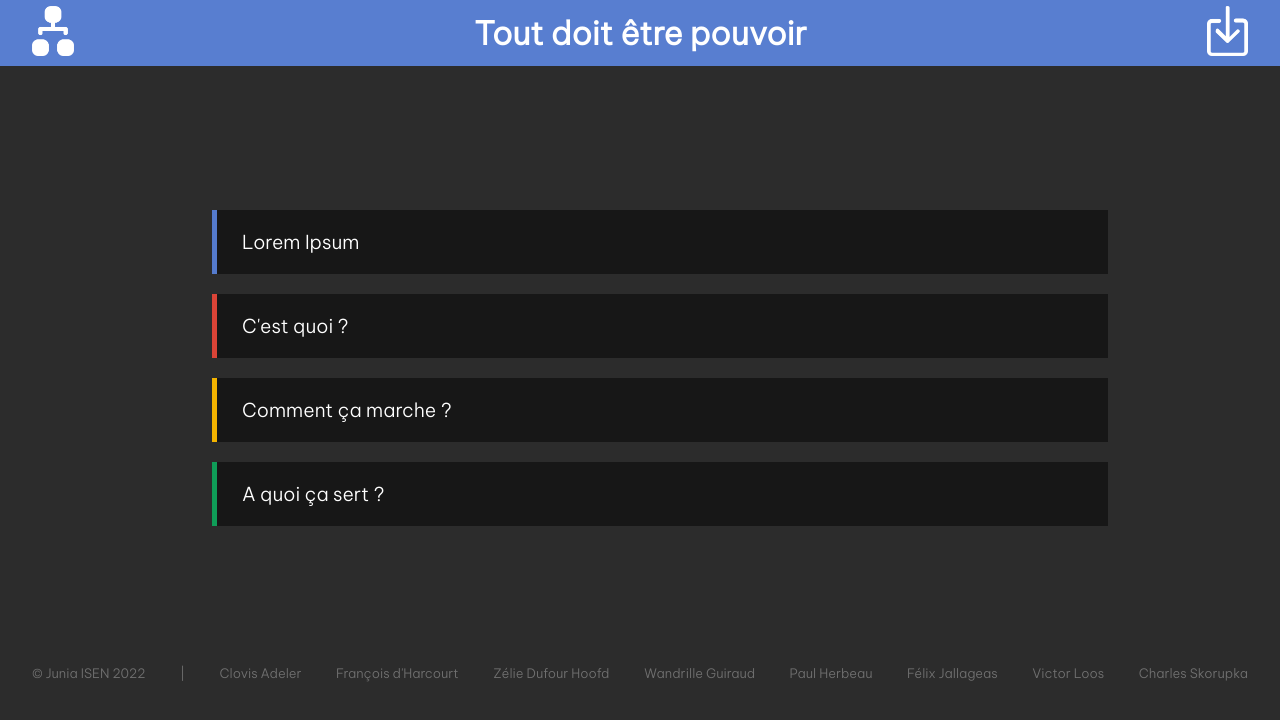
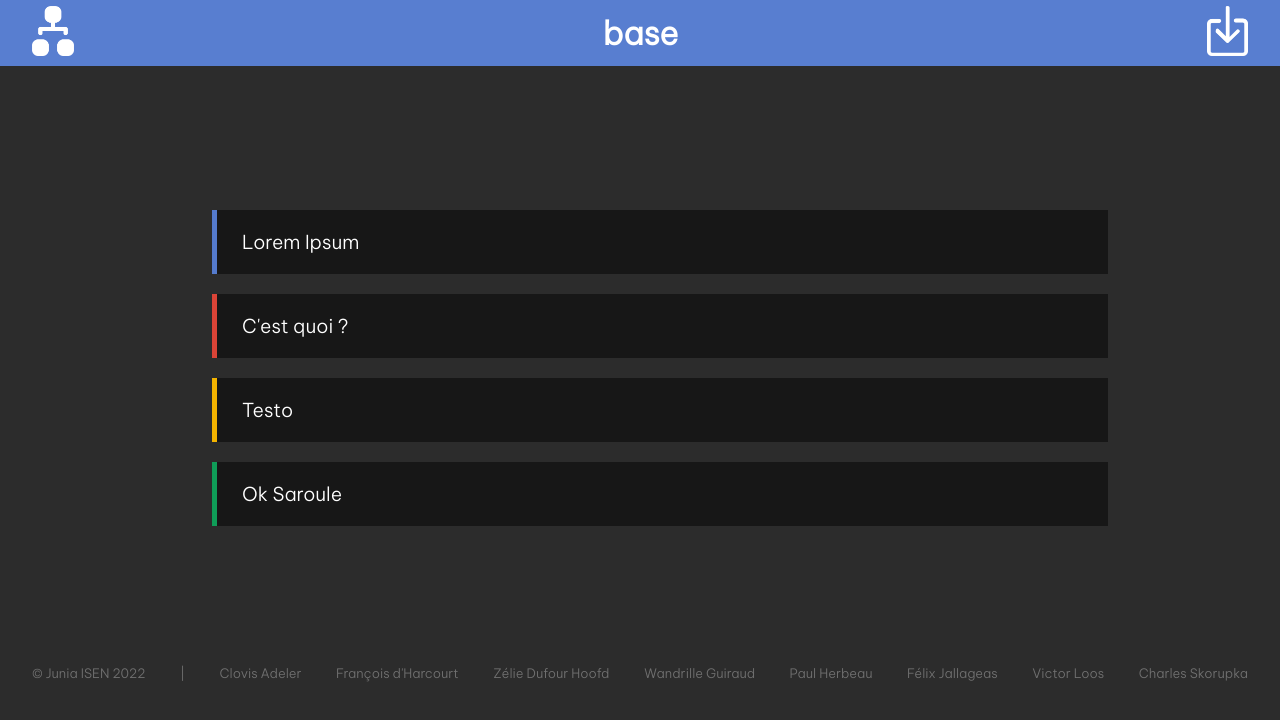
Before and after one commit to Victor-Loos/MmToHtml, a plain HTML site: page annex/pages/accueil.html in a window 1280 px wide. Drawn offline with Linux system fonts and the light colour scheme.

Commit message:
Js-Titles

```diff
--- a/annex/pages/accueil.html
+++ b/annex/pages/accueil.html
@@ -22,7 +22,7 @@
             </div>
             <div class="m-center">
                 <a class="blanc" href="#">
-                    <h1 class="Note-Title">Tout doit être pouvoir</h1>
+                    <h1 class="Note-Title" id="MindMapTitre">Tout doit être pouvoir</h1>
                 </a>
             </div>
             <div class="upload">
@@ -35,7 +35,7 @@
     </header>
 
     <div class="Titre">
-        <ul>
+        <ul id="Liste1">
             <li class="Front">Lorem Ipsum
                 <ul>
                     <li id="hid">Comment ça marche ?</li>
@@ -49,26 +49,10 @@
                     <li id="hid">Comment ça marche ?</li>
                     <li id="hid">A quoi ça sert ?</li>
                 </ul>
-
-            </li>
-
-            <li class="Front">Comment ça marche ?
-                <ul>
-                    <li id="hid">Comment ça marche ?</li>
-                    <li id="hid">A quoi ça sert ?</li>
-                </ul>
-            </li>
-
-            <li class="Front">A quoi ça sert ?
-                <ul>
-                    <li id="hid">Comment ça marche ?</li>
-                    <li id="hid">A quoi ça sert ?</li>
-                </ul>
             </li>
 
         </ul>
     </div>
-
 
 
     <footer class="footer">
@@ -97,7 +81,7 @@
             <a class="linkedin" href="https://www.linkedin.com/in/felix-jallageas-50b921194/">
                 <p>Félix Jallageas</p>
             </a>
-            <a class="linkedin" href="">
+            <a class="linkedin" href="https://www.linkedin.com/in/victor-loos-780b70201/">
                 <p>Victor Loos</p>
             </a>
             <a class="linkedin" href="https://www.linkedin.com/in/charles-skorupka-47a169198/">
@@ -107,8 +91,7 @@
         </div>
     </footer>
 
-
-    <script type="text/javascript" src="script.js"></script>
+    <script type="text/javascript" src="../script/script.js"></script>
 
 </body>
 
--- a/annex/script/script.js
+++ b/annex/script/script.js
@@ -0,0 +1,65 @@
+
+class item {
+	constructor(contenue) {
+        this.contenue = contenue;       // Récupère le contenue d'un item
+        this.dependance = [];   // Permet de gérer les dépendance de l'item
+      }
+    }
+
+
+    var ok = new item("ok");
+    var tran = new item("tran");
+
+    var feu = new item("C'est le feu");
+    var vie = new item("C'est la vie");
+
+    var MDR = new item("MDR");
+    MDR.dependance.push(feu);
+    MDR.dependance.push(vie);
+
+    var testo = new item("Testo");
+    testo.dependance.push(ok);
+    testo.dependance.push(tran);
+    testo.dependance.push(MDR);
+
+    var On_est_bon = new item("ON EST BON");
+    var Ah_Non = new item("AH NON");
+
+    var okSaroule = new item("Ok Saroule");
+    okSaroule.dependance.push(On_est_bon);
+    okSaroule.dependance.push(Ah_Non);
+
+    var base = new item("base");
+    base.dependance.push(testo);
+    base.dependance.push(okSaroule);
+
+
+
+//.consol.log("")
+
+
+// --------------------------------------------
+
+// Modifier le titre de la mind map
+var Main = document.getElementById("MindMapTitre");
+Main.innerHTML = base.contenue;
+
+//for (var i = Things.length - 1; i >= 0; i--) {
+	for (var i = 0; i < 99; i++) {
+
+// Ajouter 1 grand titre
+var Niveau1 = document.getElementById("Liste1");
+Niveau1.innerHTML += '<li class="Front">' + base.dependance[i].contenue + '<ul id=Titre'+ i +'></ul></li>';
+
+for (var j = 0; j < 99; j++) {
+	if (base.dependance[i].dependance[j] == null) {break;}
+
+		else{
+// Ajouter 1 sous titre
+var Niveau2 = document.getElementById("Titre"+ i);
+Niveau2.innerHTML += '<li id="hid">' + base.dependance[i].dependance[j].contenue + '<ul id=SousTitre'+ j +'></ul></li>';
+        }
+
+
+    }
+}
```
Also changed, not shown: index.html (+1 -1 lines).
